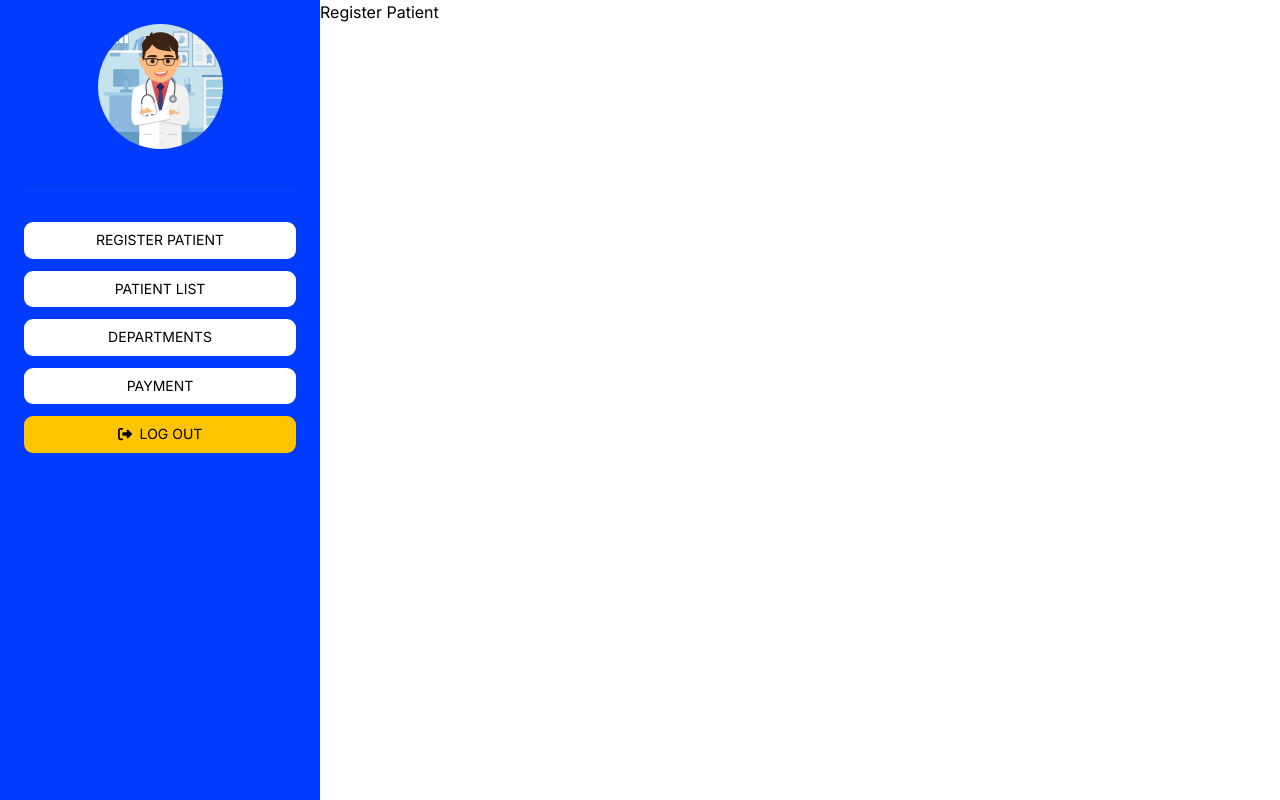
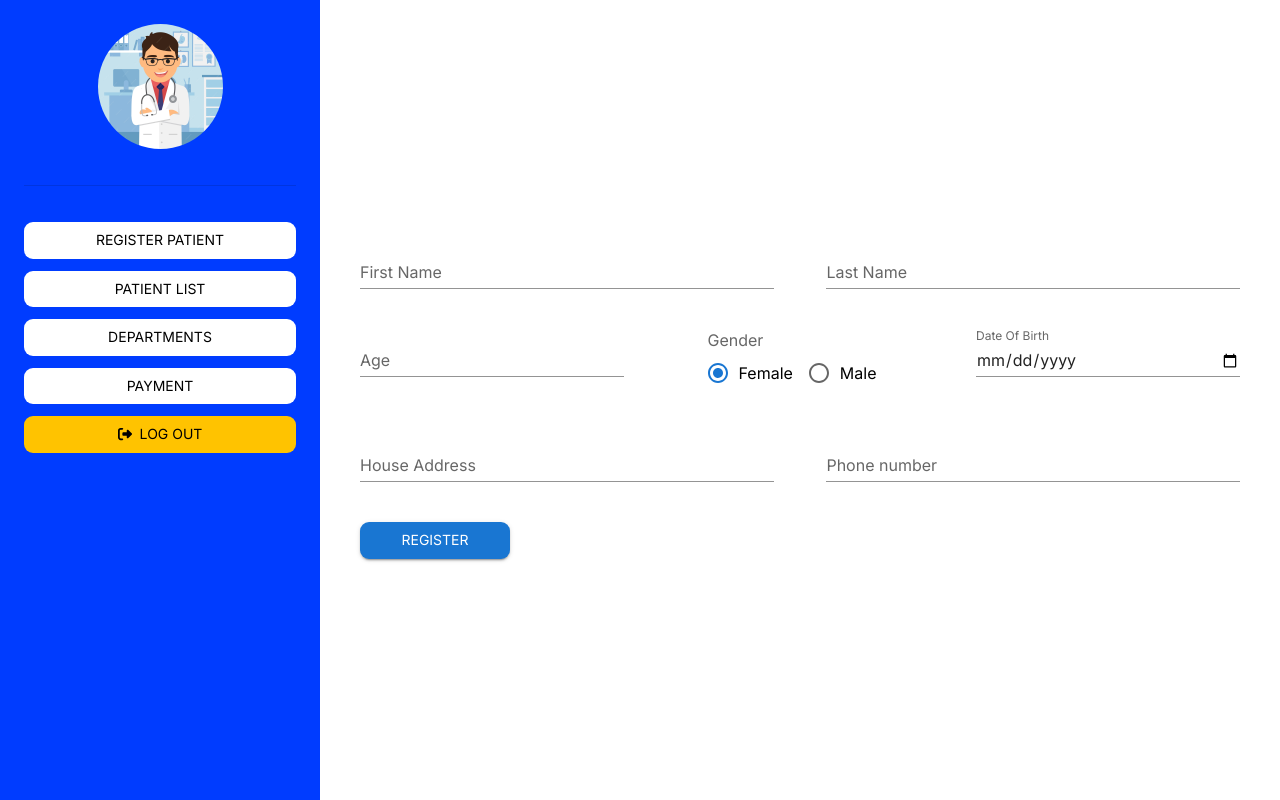
Before and after one commit to saad-imran-dev/hospital-management-system, a React (Vite) app: page /opd in a window 1280 px wide. Built offline with nearby package versions, Linux system fonts and the light colour scheme.

Commit message:
Patient Registration form implemented

```diff
--- /dev/null
+++ b/src/components/emp-dashboard/RegisterPatient/RegisterPatientInput.jsx
@@ -0,0 +1,47 @@
+import { Box, Button, FormControl, FormControlLabel, FormLabel, Radio, RadioGroup, TextField, } from '@mui/material'
+import React from 'react'
+
+function RegisterPatientInput() {
+    return (
+        <Box sx={{ display: 'flex', flexDirection: 'column', gap: 5, my: 'auto', width: '100%' }}>
+            <Box sx={{ display: 'flex', justifyContent: 'space-between' }}>
+                <TextField variant='standard' label='First Name' sx={{ width: '47%' }} />
+                <TextField variant='standard' label='Last Name' sx={{ width: '47%' }} />
+            </Box>
+
+            <Box sx={{ display: 'flex', justifyContent: 'space-between' }}>
+                <TextField variant='standard' label='Age' type='number' sx={{ width: '30%' }} />
+
+                <FormControl>
+                    <FormLabel id="demo-radio-buttons-group-label">Gender</FormLabel>
+                    <RadioGroup
+                        row
+                        aria-labelledby="demo-radio-buttons-group-label"
+                        defaultValue="female"
+                        name="radio-buttons-group"
+                    >
+                        <FormControlLabel value="female" control={<Radio />} label="Female" />
+                        <FormControlLabel value="male" control={<Radio />} label="Male" />
+                    </RadioGroup>
+                </FormControl>
+
+                <TextField
+                    variant='standard'
+                    label='Date Of Birth'
+                    type='date'
+                    InputLabelProps={{ shrink: true }}
+                    sx={{ width: '30%' }}
+                />
+            </Box>
+
+            <Box sx={{ display: 'flex', justifyContent: 'space-between' }}>
+                <TextField variant='standard' label='House Address' sx={{ width: '47%' }} />
+                <TextField variant='standard' label='Phone number' mask="0399-9999999" sx={{ width: '47%' }} />
+            </Box>
+
+            <Button variant='contained' sx={{ width: 150 }}>Register</Button>
+        </Box>
+    )
+}
+
+export default RegisterPatientInput
--- a/src/components/emp-dashboard/Dashboard.jsx
+++ b/src/components/emp-dashboard/dashboard/Dashboard.jsx
@@ -6,7 +6,7 @@ function Dashboard({ children: Children }) {
     return (
         <Box sx={{ width: '100vw', height: '100vh', display: 'flex' }}>
             <Sidebar />
-            <Box sx={{ width: '75vw', height: '100vh', }}>
+            <Box sx={{ width: '75vw', height: '100vh', p: 3, overflow: 'auto'}}>
                 {Children}
             </Box>
         </Box>
--- a/src/components/emp-dashboard/Sidebar.jsx
+++ b/src/components/emp-dashboard/dashboard/Sidebar.jsx
@@ -2,7 +2,7 @@ import { Box, Button, Divider, Typography } from '@mui/material'
 import { FontAwesomeIcon } from '@fortawesome/react-fontawesome'
 import { faRightFromBracket } from '@fortawesome/free-solid-svg-icons'
 import React from 'react'
-import doctor from './../../assets/doctor.avif'
+import doctor from './../../../assets/doctor.avif'
 import { Link } from 'react-router-dom'
 
 function Sidebar() {
--- a/src/components/index.js
+++ b/src/components/index.js
@@ -1,4 +1,5 @@
-import Sidebar from "./emp-dashboard/Sidebar";
-import Dashboard from "./emp-dashboard/Dashboard";
+import Sidebar from "./emp-dashboard/dashboard/Sidebar";
+import Dashboard from "./emp-dashboard/dashboard/Dashboard";
+import RegisterPatientInput from "./emp-dashboard/RegisterPatient/RegisterPatientInput";
 
-export { Sidebar, Dashboard }
+export { Sidebar, Dashboard, RegisterPatientInput }
--- a/src/pages/emp-dashboard/RegisterPatient.jsx
+++ b/src/pages/emp-dashboard/RegisterPatient.jsx
@@ -1,11 +1,13 @@
 import React from 'react'
-import { Dashboard } from '../../components'
-import { Typography } from '@mui/material'
+import { Dashboard, RegisterPatientInput } from '../../components'
+import { Box } from '@mui/material'
 
 function RegisterPatient() {
     return (
         <Dashboard>
-            <Typography>Register Patient</Typography>
+            <Box sx={{ display: 'flex', alignItems: 'center', justifyContent: 'center', width: '100%', height: '100%', p: 2 }}>
+                <RegisterPatientInput />
+            </Box>
         </Dashboard>
     )
 }
```
